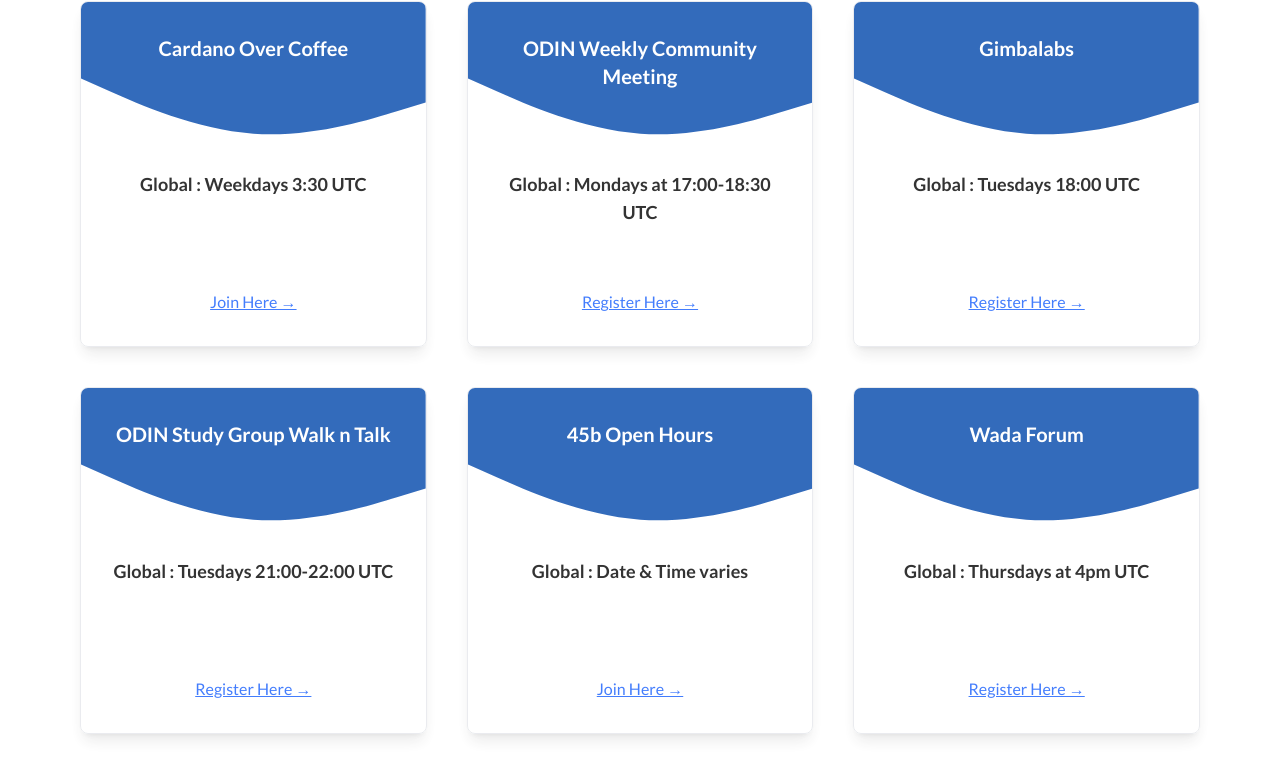
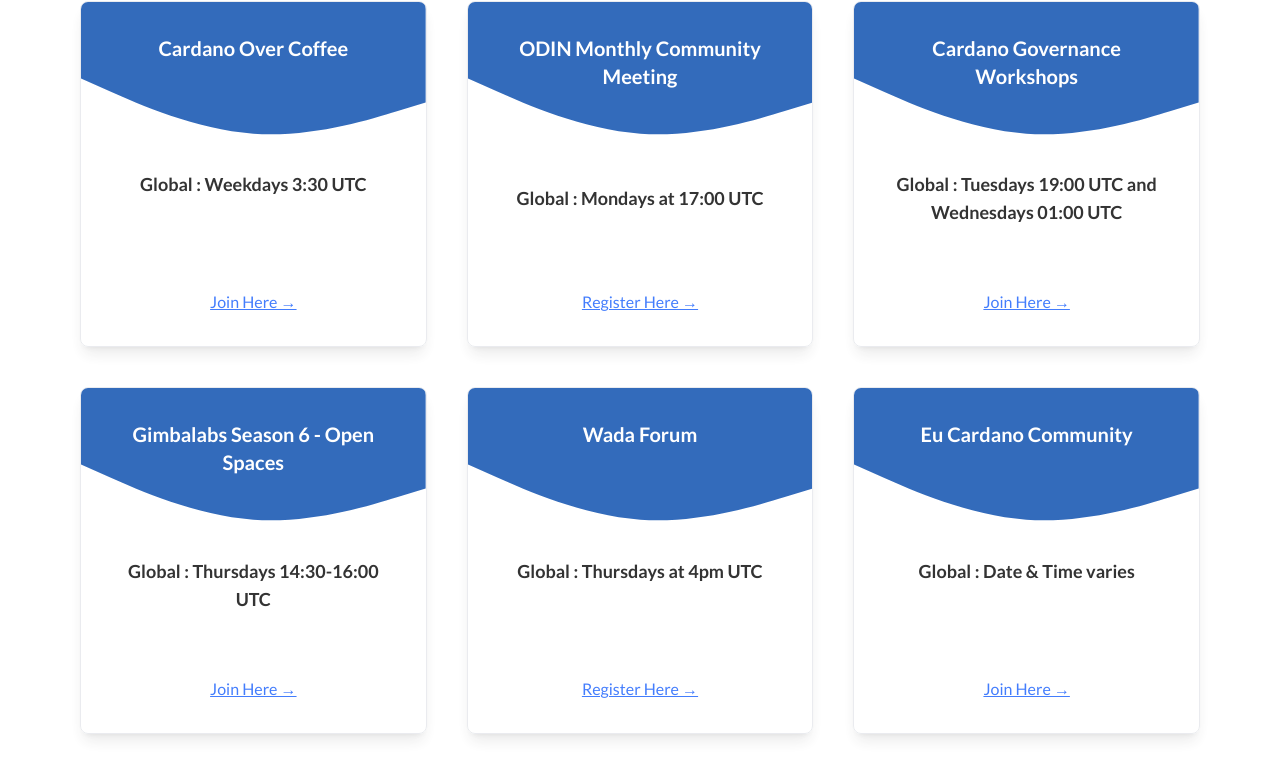
Before and after one commit to blinklabs-io/after-town-hall, a React (Vite) app: page / in a window 1280 px wide. Shown: the part 1787-2560 px from the top of the page. Built offline with nearby package versions, Linux system fonts and the light colour scheme.

Commit message:
docs: update community events (#262)
Signed-off-by: musikc (Christina) <136919976+musik-c@users.noreply.github.com>

```diff
--- a/src/afterTownHallData.ts
+++ b/src/afterTownHallData.ts
@@ -22,35 +22,26 @@
         'Join the Cardano Over Coffee crew on Twitter, supporting the community and newcomers to engage with Cardano and the Catalyst Ecosystem.',
     },
     {
-      name: 'ODIN Weekly Community Meeting',
-      time: 'Mondays at 17:00-18:30 UTC',
+      name: 'ODIN Monthly Community Meeting',
+      time: 'Mondays at 17:00 UTC',
       zoomLink:
         'https://meet.google.com/vnd-zdie-efs',
       description:
-        'Weekly meeting, community generated agenda, come share what you are working on and learn how to collaborate with us.',
+        'The main agenda is to share updates from your network and to onboard new members to ODIN activities. The community generates the rest of the schedule.',
     },
     {
-      name: 'Gimbalabs',
-      time: 'Tuesdays 18:00 UTC',
-      zoomLink:
-        'https://us06web.zoom.us/meeting/register/tZIkdOihpj4vHt3w5k_fqLDVCh65IwVeYAM1',
+      name: 'Cardano Governance Workshops',
+      time: 'Tuesdays 19:00 UTC and Wednesdays 01:00 UTC',
+      link: 'https://luma.com/calendar/cal-3bHLzrUZ6EMPb0U',
       description:
-        'Gimbalabs Playground every Tuesday, an open space for small groups to get together, learn + build in public.',
+        'Hands-on governance workshops, learn to build and operate your own truly self-custodial environment to interact directly with the Cardano mainnet.',
     },
     {
-      name: 'ODIN Study Group Walk n Talk',
-      time: 'Tuesdays 21:00-22:00 UTC',
-      zoomLink:
-        'https://meet.google.com/mzm-ouiz-bzd',
+      name: 'Gimbalabs Season 6 - Open Spaces',
+      time: 'Thursdays 14:30-16:00 UTC',
+      link: 'https://us06web.zoom.us/meeting/register/-RJdfipITwuUDtXDxUmBtw',
       description:
-        'We walk and we talk. Walking not required, but encouraged. Talking not required, but encouraged.',
-    },
-    {
-      name: '45b Open Hours',
-      time: 'Date & Time varies',
-      link: 'https://lu.ma/45B-Open-hours',
-      description:
-        'Check our calendar for the latest updates. Join us for hands-on, non-technical, web3 end user onboarding!',
+        'Register and join Gimbalabs open governance space. Whether you are new to the community or a seasoned community member, you are all welcome to play a part in deciding the future of Gimbalabs.',
     },
     {
       name: 'Wada Forum',
@@ -65,6 +56,13 @@
       link: 'https://twitter.com/EuCardano',
       description:
         'Join the Eu Cardano Community for language themed Twitter spaces! Stay up to date on Twitter! Missing your language? Talk to us and become a host.',
+    },
+      {
+      name: '45b Open Hours',
+      time: 'Date & Time varies',
+      link: 'https://lu.ma/45B-Open-hours',
+      description:
+        'Check our calendar for the latest updates. Join us for hands-on, non-technical, web3 end user onboarding!',
     },
   ],
   breakoutRooms: [
```
